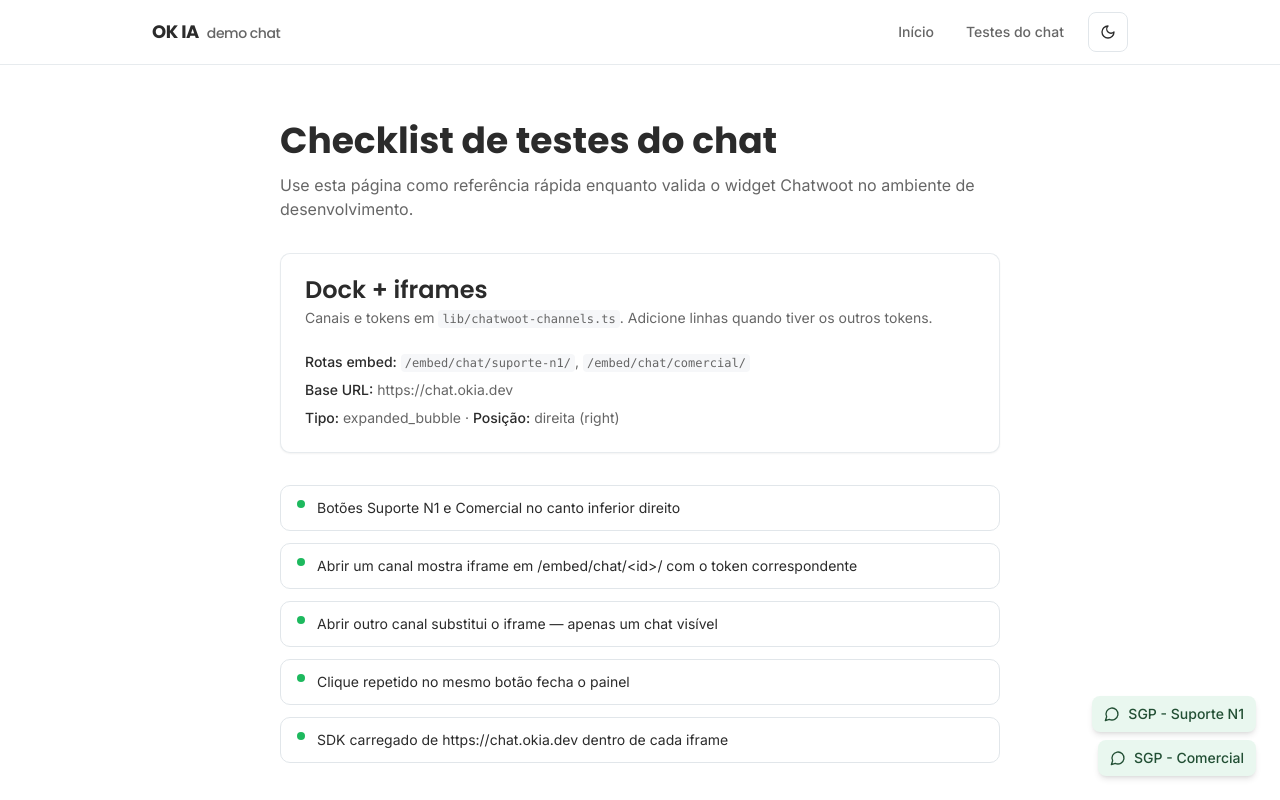
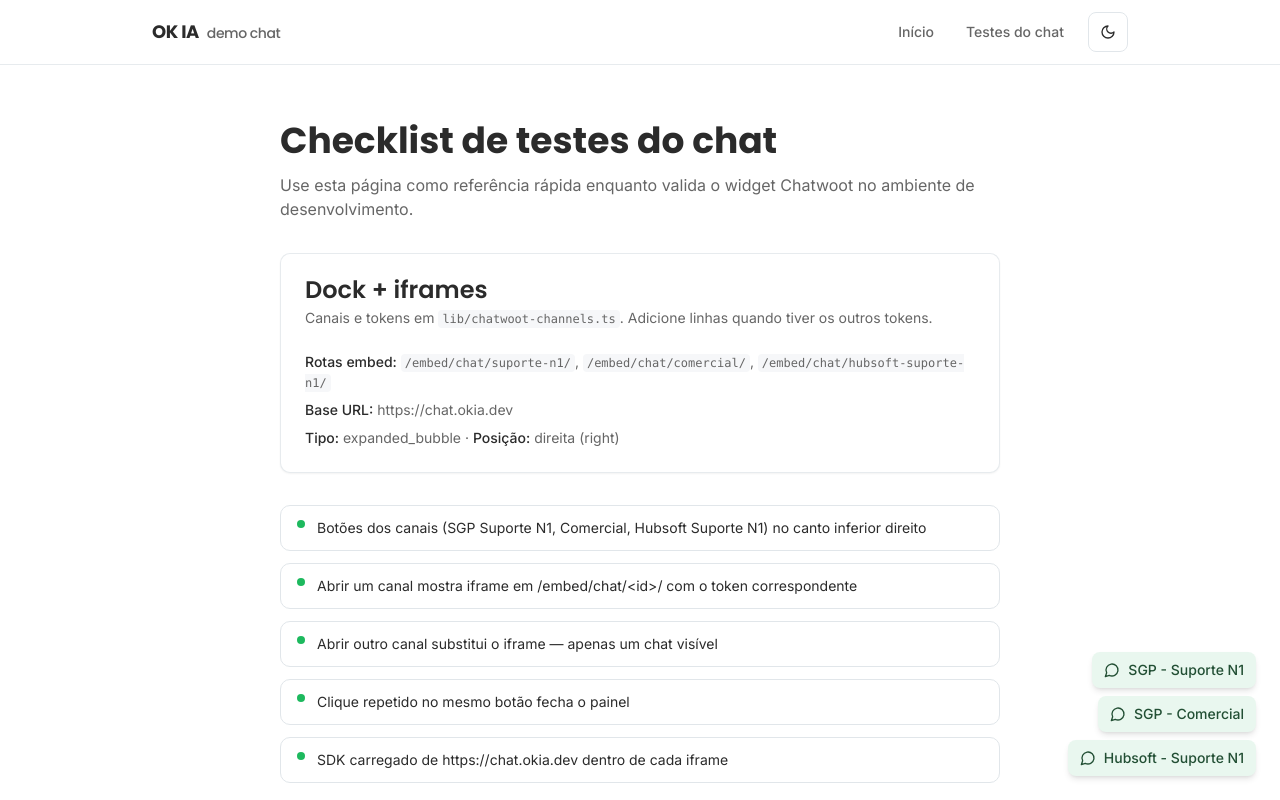
Before and after one commit to estagio-okai/estagio-okai.github.io, a Next.js app: page /testes-chat in a window 1280 px wide. Shown: the top 800 px of the page. Built offline with nearby package versions, Linux system fonts and the light colour scheme.

Commit message:
adição do widget de chat para Hubsoft - Suporte N1

```diff
--- a/app/(site)/testes-chat/page.tsx
+++ b/app/(site)/testes-chat/page.tsx
@@ -15,7 +15,7 @@ export const metadata: Metadata = {
 };
 
 const checks = [
-  "Botões Suporte N1 e Comercial no canto inferior direito",
+  "Botões dos canais (SGP Suporte N1, Comercial, Hubsoft Suporte N1) no canto inferior direito",
   "Abrir um canal mostra iframe em /embed/chat/<id>/ com o token correspondente",
   "Abrir outro canal substitui o iframe — apenas um chat visível",
   "Clique repetido no mesmo botão fecha o painel",
@@ -54,6 +54,10 @@ export default function TestesChatPage() {
             ,{" "}
             <code className="rounded bg-muted px-1 py-0.5 text-xs">
               /embed/chat/comercial/
+            </code>
+            ,{" "}
+            <code className="rounded bg-muted px-1 py-0.5 text-xs">
+              /embed/chat/hubsoft-suporte-n1/
             </code>
           </p>
           <p>
--- a/lib/chatwoot-channels.ts
+++ b/lib/chatwoot-channels.ts
@@ -18,6 +18,11 @@ export const chatwootChannels: ChatwootChannel[] = [
     label: "SGP - Comercial",
     websiteToken: "9haM6Yg4wncmXs5oxP3ouGxT",
   },
+  {
+    id: "hubsoft-suporte-n1",
+    label: "Hubsoft - Suporte N1",
+    websiteToken: "AhY2G2nwUuvFB36N9cck2ijy",
+  },
 ];
 
 export function getChatwootChannel(
```
